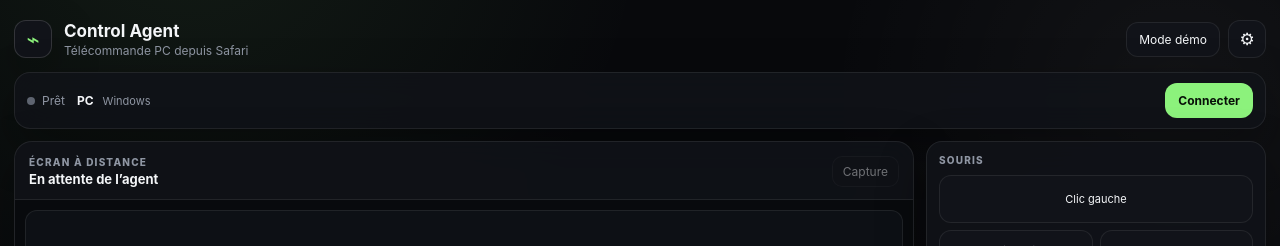
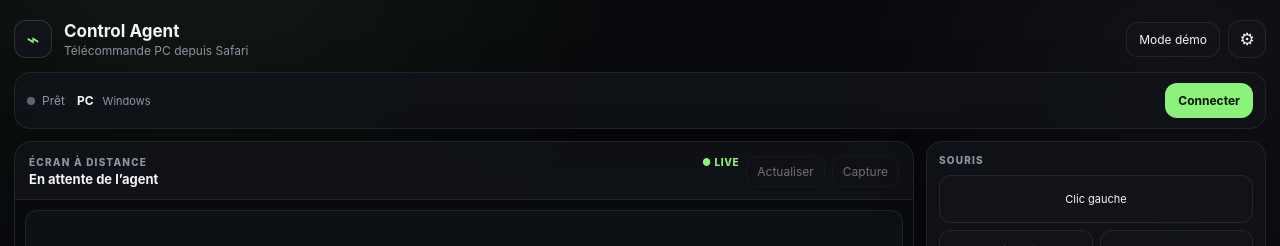
Before and after one commit to ilanjue201293-stack/Control-agent, a Next.js app: page / in a window 1280 px wide. Shown: the top 246 px of the page. Built offline with nearby package versions, Linux system fonts and the light colour scheme; no server answers.

Commit message:
Restore live screen refresh button

```diff
--- a/components/control-app.tsx
+++ b/components/control-app.tsx
@@ -372,6 +372,8 @@ export default function ControlApp() {
               </div>
             </div>
             <div className="screen-tools">
+              <span className="live-badge">● LIVE</span>
+              <button className="tiny-button" onClick={requestScreen} disabled={!agentOnline || demoMode} type="button">Actualiser</button>
               <button className="tiny-button" onClick={() => command("screenshot")} disabled={!agentOnline || demoMode} type="button">Capture</button>
             </div>
           </div>
```
